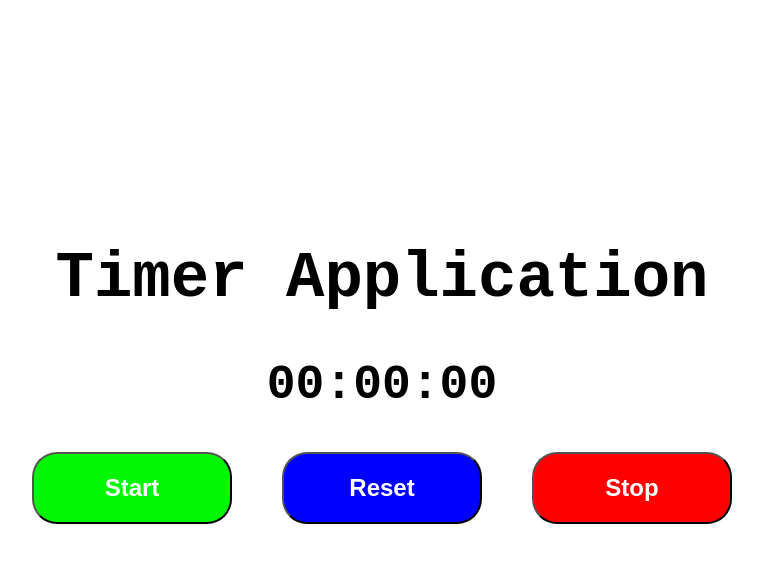
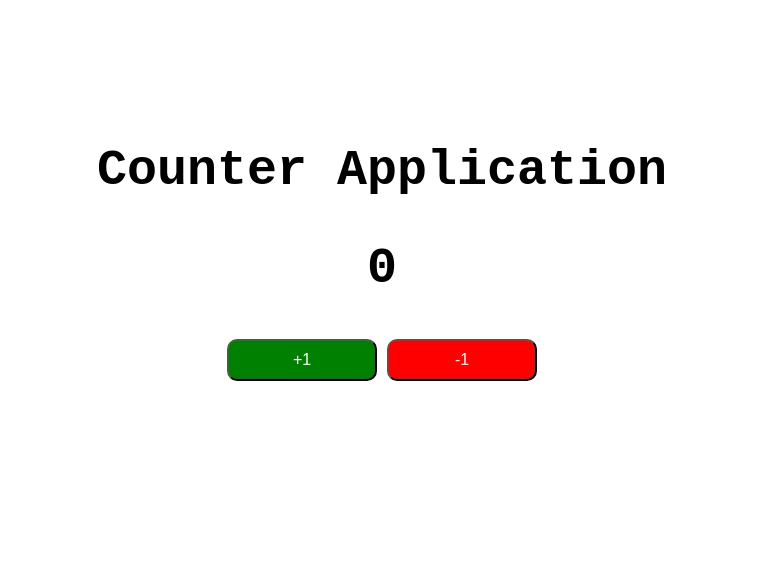
Before and after one commit to Elijah736/react, a React (Vite) app in the folder react/: page / in a window 1280 px wide. Shown: the top 562 px of the page, without its empty margins (258-1021 px from the left). Built offline with nearby package versions, Linux system fonts and the light colour scheme.

Commit message:
made a timer and prevented negative numbers

```diff
--- a/react/src/App.css
+++ b/react/src/App.css
@@ -1,66 +1,55 @@
-body{
+.counter-container{
   margin: 0;
-  padding: 0;
+  /* padding: 0; */
   display: block;
+  text-align: center;
+  /* justify-content: center; */
+  /* align-items: center; */
+  padding: 100px;
+  font-family: monospace;
 }
 
-.timer-container{
-  justify-content: center;
-  font-family: monospace;
-  font-size: 2rem;
-  text-align: center;
-  font-weight: 800;
-  padding: 200px;
-  border: none;
+h1{
+  font-size: 50px;
 }
 
-button{
-  padding: 20px;
-  width: 200px;
-  border-radius: 25px;
+h2{
+  font-size: 50px;
 }
 
-.buttoncontainer{
+.button-container{
   display: flex;
+  gap: 10px;
   justify-content: center;
-  gap: 50px;
 }
 
-.start{
-  background-color: rgb(2, 248, 2);
+.increasebutton{
+  border-radius: 10px;
+  width: 150px;
+  padding: 10px;
+  background-color: green;
   color: white;
-  font-size: 1.5rem;
-  font-weight: bold;
+  font-size: medium;
   transition: background-color 0.5s ease;
 }
 
-.start:hover{
-  background-color: hsl(120, 98%, 17%);
+.increasebutton:hover{
+  background-color: rgb(5, 186, 5);
   cursor: pointer;
 }
 
-.reset{
-  background-color: blue;
+
+.decreasebutton{
+  border-radius: 10px;
+  width: 150px;
+  padding: 10px;
+  background-color: red;
   color: white;
-  font-size: 1.5rem;
-  font-weight: bold;
+  font-size: medium;
   transition: background-color 0.5s ease;
 }
 
-.reset:hover{
-  background-color: rgb(1, 1, 87);
+.decreasebutton:hover{
+  background-color: rgb(144, 13, 13);
   cursor: pointer;
 }
-
-.stop{
-  background-color: red;
-  color: white;
-  font-size: 1.5rem;
-  font-weight: bold;
-  transition: background-color 0.5s ease;
-}
-
-.stop:hover{
-  background-color: rgb(79, 1, 1);
-  cursor: pointer;
-}
--- a/react/src/App.jsx
+++ b/react/src/App.jsx
@@ -1,50 +1,27 @@
-import { useState, useEffect } from 'react';
+import React from "react";
+import { useState } from "react";
 import './App.css';
 
 function App() {
+  const[count, setCount] = useState(0);
 
-  const [isRunning, setisRunning] = useState(false);
-  const [Seconds, setSeconds] = useState(0);
-  const [Minutes, setMinutes] = useState(0);
-  const [Hours, setHours] = useState(0);
+  function Increase() {
+    setCount(count + 1)
+  }
 
-  useEffect(() => {
-    if (isRunning) {
-      const timeout = setTimeout(() => {
-        if (Seconds === 59) {
-          setSeconds(0);
-          setMinutes(prev => prev + 1)
-        } else {
-          setSeconds(prev => prev + 1)
-        }
-
-        if (Minutes === 59) {
-          setMinutes(0);
-          setHours(prev => prev + 1)
-        }
-      }, 1000);
-
-      return () => clearTimeout(timeout);
-
-    };
-
-
-  }, [isRunning, Seconds, Minutes]);
-
-
-
-
+  function Decrease() {
+    setCount(prevCount => prevCount > 0 ? prevCount -1 : 0)
+  }
 
   return (
-    <div className='timer-container'>
-      <h1>Timer Application</h1>
+    <div className="counter-container">
+      <h1 className="h1element">Counter Application</h1>
 
-      <h2>{Hours.toString().padStart(2, 0)}:{Minutes.toString().padStart(2, 0)}:{Seconds.toString().padStart(2, 0)}</h2>
+      <h2 className="h2element">{count}</h2>
 
-      <div className='buttoncontainer'>
-        <button className='start'onClick={() => setisRunning(true)}>Start</button>
-        <button className='reset' onClick={() => setSeconds(0) || setMinutes(0) || setHours(0)}>Reset</button>
-        <button className='stop' onClick={() => setisRunning(false)}>Stop</button>
+      <div className="button-container">
+        <button onClick={Increase} className="increasebutton">+1</button>
+        <button onClick={Decrease} className="decreasebutton">-1</button>
       </div>
     </div>
   )
```
